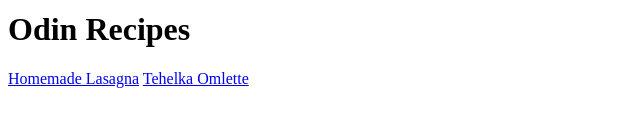
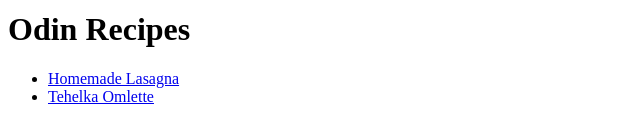
Before and after one commit to FlexBoy2854/odin-recipes, a plain HTML site: page index.html in a window 1280 px wide. Shown: the part 322-462 px from the top of the page, without its empty margins (0-640 px from the left). Drawn offline with Linux system fonts and the light colour scheme.

Commit message:
index.html

```diff
--- a/index.html
+++ b/index.html
@@ -8,7 +8,9 @@
 <body>
     <img src="https://avatars.githubusercontent.com/u/4441966?s=200&v=4">
     <h1>Odin Recipes</h1>
-    <a href="recipes/lasagna.html" target="_blank" rel="noopener noreferrer">Homemade Lasagna</a>
-    <a href="recipes/thehelkaomlette.html" target="_blank" rel="noopener noreferrer">Tehelka Omlette</a>
+    <ul>
+    <li><a href="recipes/lasagna.html" target="_blank" rel="noopener noreferrer">Homemade Lasagna</a></li>
+   <li> <a href="recipes/thehelkaomlette.html" target="_blank" rel="noopener noreferrer">Tehelka Omlette</a></li>
+    </ul>
 </body>
 </html>
```
